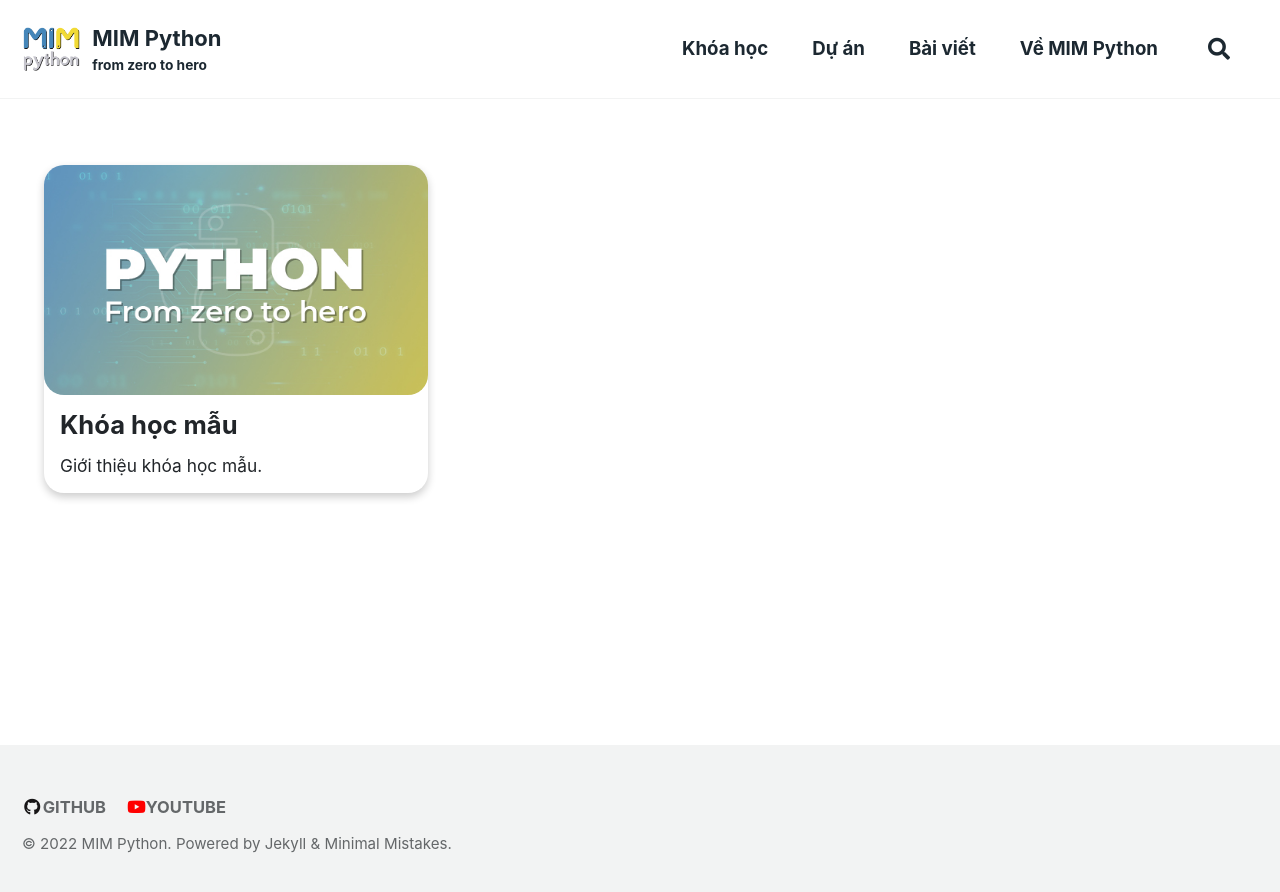
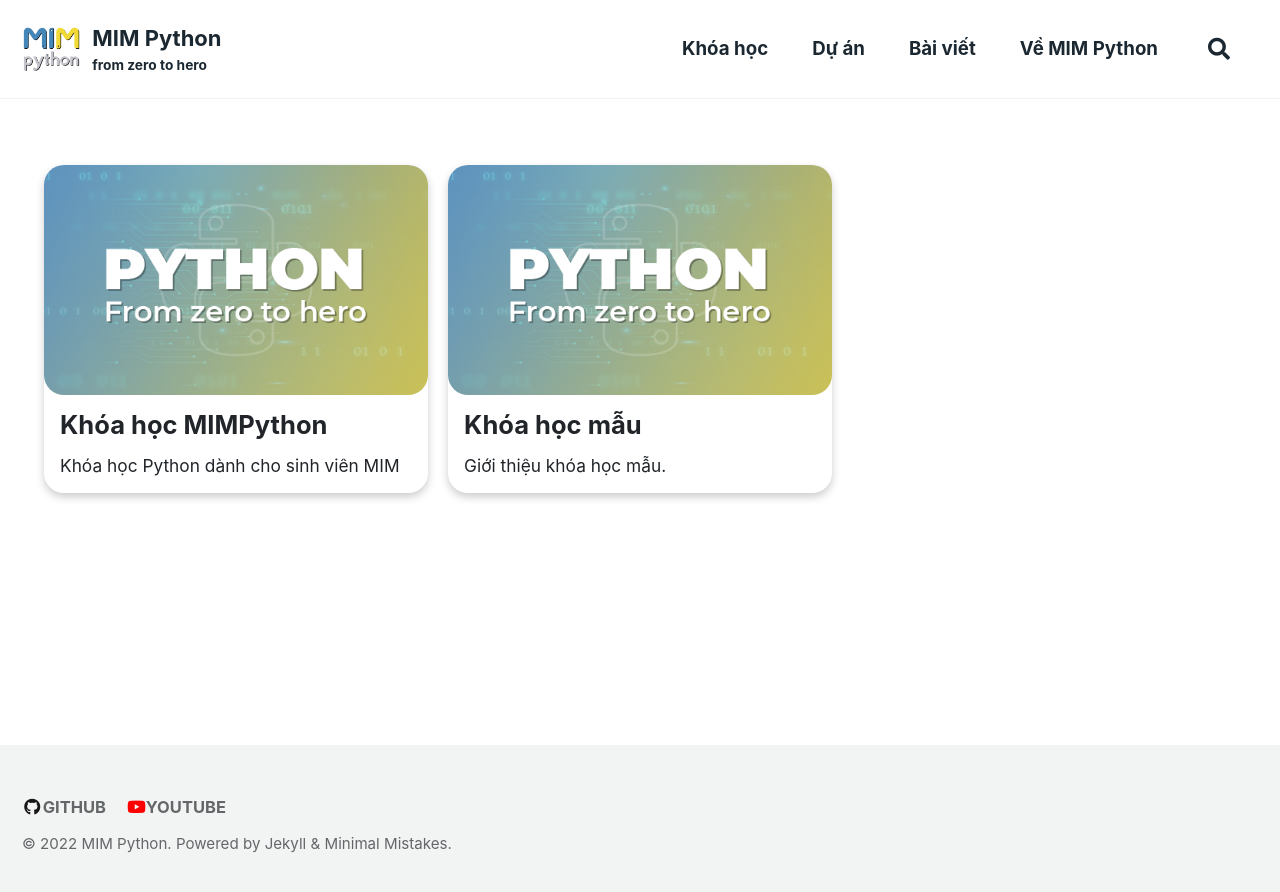
Before and after one commit to MIMPython/mimpython.github.io, a Jekyll site: the page built from _pages/courses.md, in a window 1280 px wide. Shown: the top 892 px of the page. Built offline with Jekyll 4.4.1, drawn with Linux system fonts in a browser that asks for light colours; cached includes are drawn as plain includes.

Commit message:
Update item in courses/

```diff
--- a/_pages/courses.md
+++ b/_pages/courses.md
@@ -5,6 +5,10 @@ title: Khóa học
 hidden: true
 feature_row:
   - image_path: /assets/images/courses/default_bg_courses.jpg
+    title: "Khóa học MIMPython"
+    excerpt: "Khóa học Python dành cho sinh viên MIM"
+    url: "/pythonSummerCourse/"
+  - image_path: /assets/images/courses/default_bg_courses.jpg
     title: "Khóa học mẫu"
     excerpt: "Giới thiệu khóa học mẫu."
     url: "/foobar/"
```
